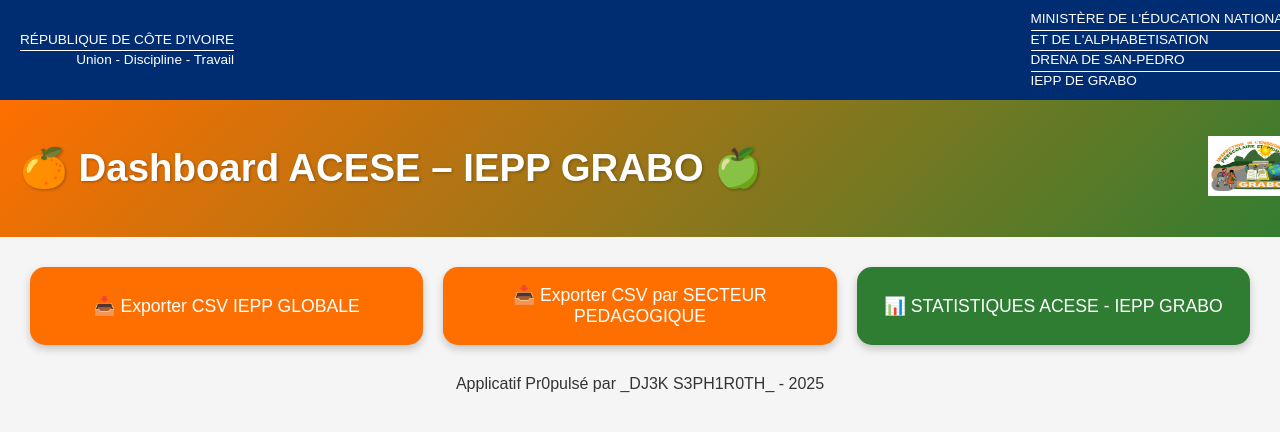
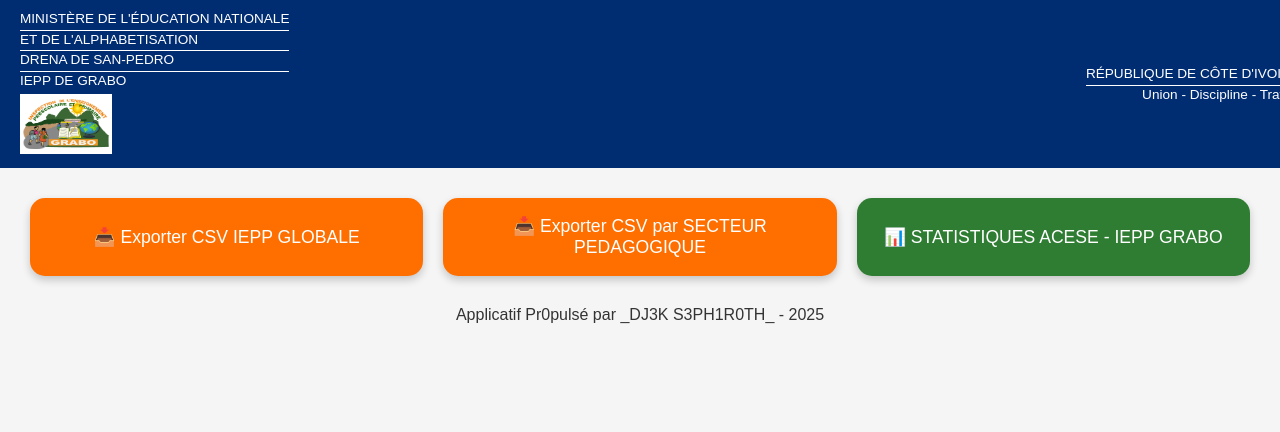
Before and after one commit to DJ3Kmeister/ACESE-IEPPGRABO, a website: page admin.html in a window 1280 px wide. Shown: the top 432 px of the page. Drawn offline with nearby package versions, Linux system fonts and the light colour scheme.

Commit message:
Update admin.html

```diff
--- a/admin.html
+++ b/admin.html
@@ -29,26 +29,19 @@
 </head>
 <body>
 <!-- ===== EN-TÊTE RÉPUBLIQUE ===== -->
-<header class="header-top">
-  <div class="right">
+<header style="width:100%;background:#002d72;color:#fff;padding:10px 20px;display:flex;justify-content:space-between;align-items:center;font-size:0.85rem;line-height:1.3">
+  <!-- GAUCHE : mentions + logo -->
+  <div style="text-align:left">
+    <div>MINISTÈRE DE L'ÉDUCATION NATIONALE</div>
+    <div style="border-top:1px solid #fff;margin-top:2px">ET DE L'ALPHABETISATION</div>
+    <div style="border-top:1px solid #fff;margin-top:2px">DRENA DE SAN-PEDRO</div>
+    <div style="border-top:1px solid #fff;margin-top:2px">IEPP DE GRABO</div>
+    <img src="logo.png" alt="Logo IEPP GRABO" style="height:60px;margin-top:4px">
+  </div>
+  <!-- DROITE : République -->
+  <div style="text-align:right">
     <div>RÉPUBLIQUE DE CÔTE D'IVOIRE</div>
-    <div class="line">Union - Discipline - Travail</div>
-  </div>
-  <div class="left">
-    <div>MINISTÈRE DE L'ÉDUCATION NATIONALE</div>
-    <div class="line">ET DE L'ALPHABETISATION</div>
-    <div class="line">DRENA DE SAN-PEDRO</div>
-    <div class="line">IEPP DE GRABO</div>
-  </div>
-</header>
-
-<!-- ===== EN-TÊTE PRINCIPAL AVEC LOGO ===== -->
-<header class="header-main">
-  <div class="right">
-    <h1>🍊 Dashboard ACESE – IEPP GRABO 🍏</h1>
-  </div>
-  <div class="left">
-    <img src="./logo.png" alt="" class="logo">
+    <div style="border-top:1px solid #fff;margin-top:2px">Union - Discipline - Travail</div>
   </div>
 </header>
 
```
